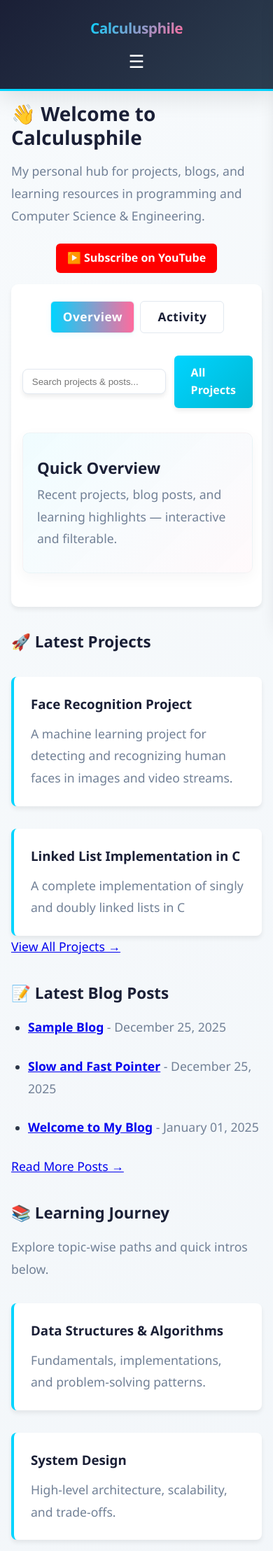
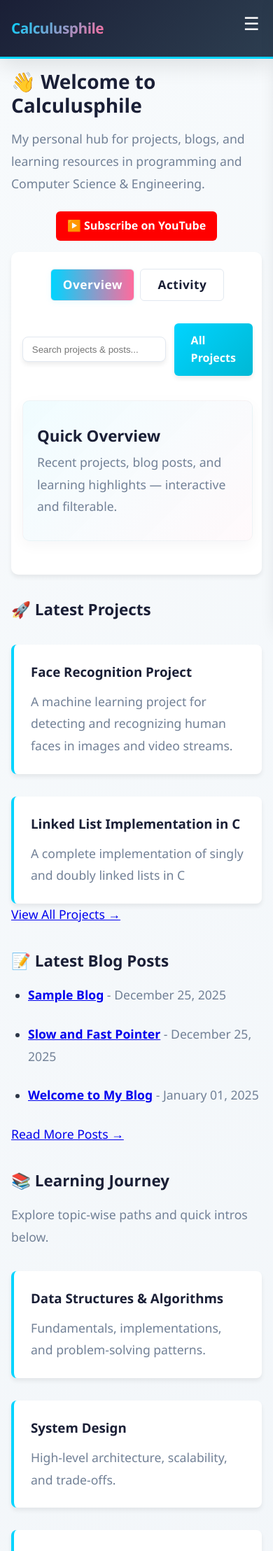
Before and after one commit to calculusphile/calculusphile.github.io, a Jekyll site: the page built from index.md, in a window 390 px wide. Shown: the top 2216 px of the page at 70% size. Built offline with Jekyll 4.4.1, drawn with Linux system fonts in a browser that asks for light colours.

Commit message:
Enhance mobile header layout: align site title left and hamburger menu right

```diff
--- a/assets/css/main.css
+++ b/assets/css/main.css
@@ -454,6 +454,23 @@ a[role="button"]:hover, .btn:hover {
     /* Ensure desktop styles unaffected: show small-screen underline less visible */
     .site-nav a::after { display: none; }
 }
+    /* Mobile-only: align site title left, hamburger right */
+    .site-header-inner {
+        flex-direction: row;
+        justify-content: space-between;
+        align-items: center;
+    }
+    .site-header h1 {
+        text-align: left;
+        margin-right: auto;
+    }
+    .nav-toggle {
+        position: absolute;
+        top: 1.2rem;
+        right: 1.2rem;
+        margin: 0;
+        z-index: 200;
+    }
 
 /* Icon for cards */
 .card-icon {
```
